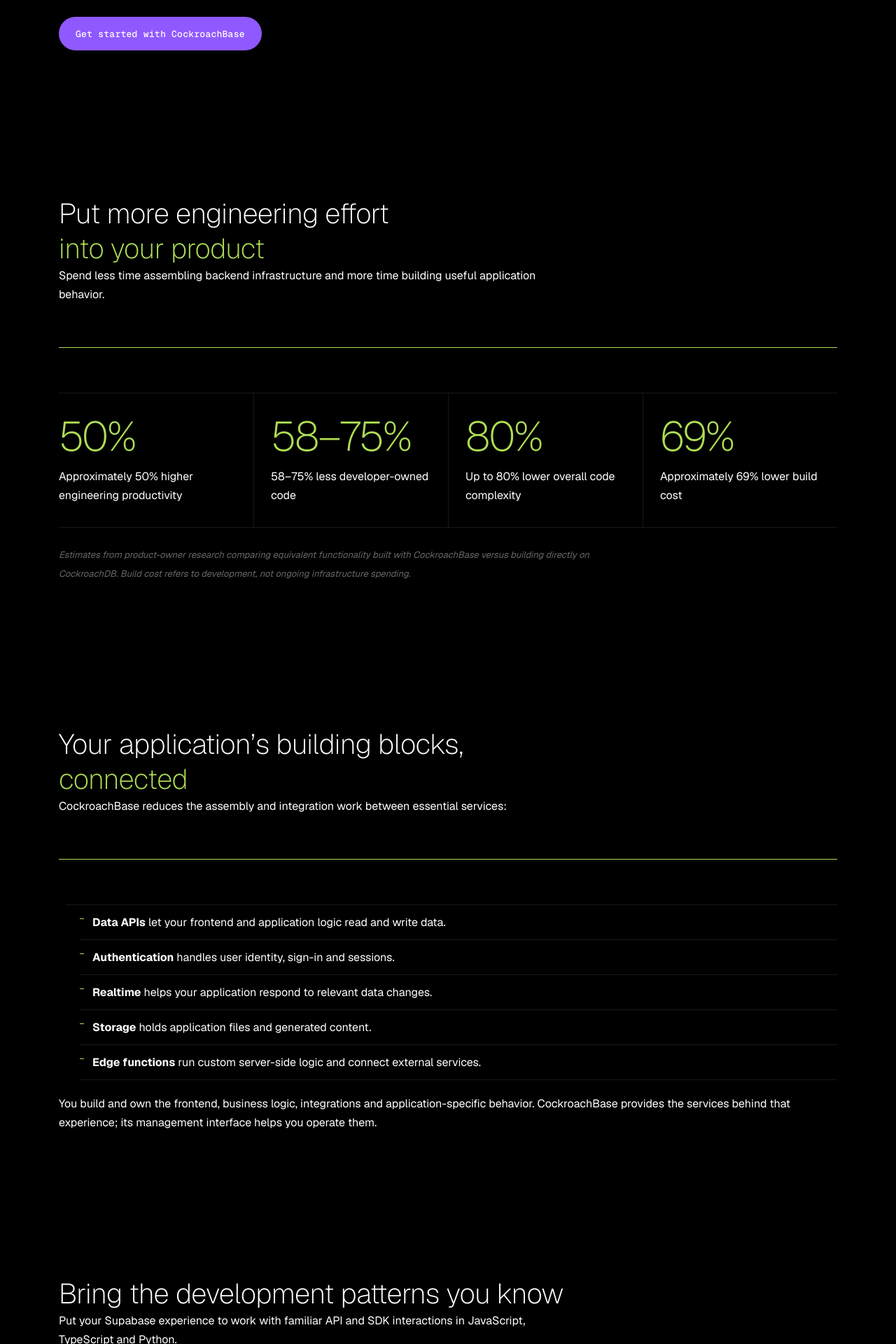
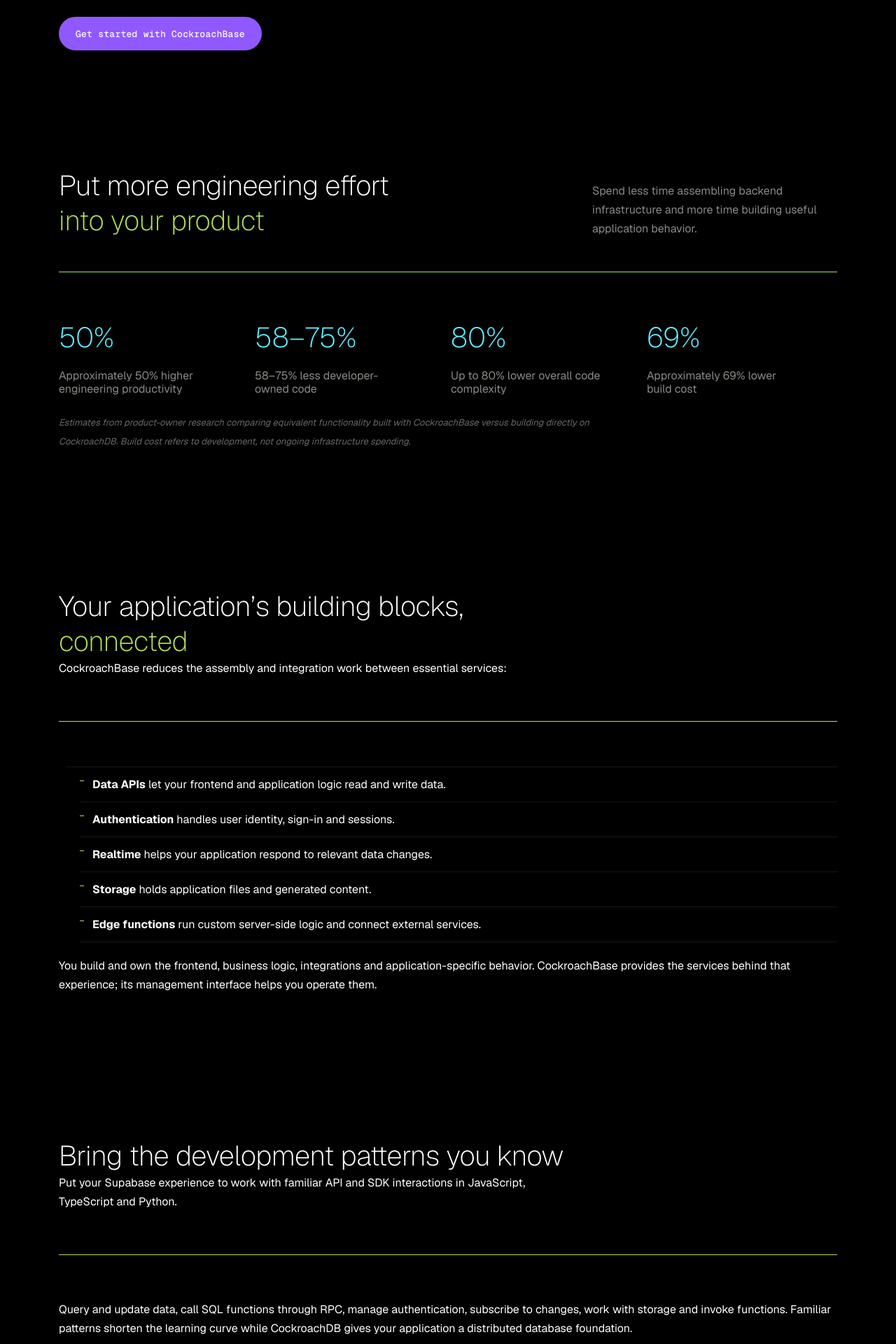
Before and after one commit to aseriy/cockroachbase, an MkDocs documentation site: the page built from docs/index.md, in a window 1280 px wide. Shown: the part 607-2527 px from the top of the page at 70% size. Built offline with MkDocs 1.6.1 and Material for MkDocs 9.7.7, drawn with Linux system fonts in a browser that asks for light colours.

Commit message:
Fix the 'Put more engineering effort into your product' formatting

```diff
--- a/docs/stylesheets/extra.css
+++ b/docs/stylesheets/extra.css
@@ -240,35 +240,54 @@ body {
   background: var(--continuum-color-bio-green);
 }
 
+.landing-section:has(.landing-stats) {
+  padding: 72px 0;
+}
+
+.landing-section:has(.landing-stats) .landing-heading {
+  display: flex;
+  flex-direction: column;
+  gap: 40px;
+  border-bottom: 0;
+  padding-bottom: 0;
+  margin-bottom: 0;
+}
+
+.landing-section:has(.landing-stats) .landing-heading p {
+  max-width: none;
+  margin: 0;
+  color: var(--continuum-color-flexible-content-body);
+}
+
 .landing-stats {
   display: grid;
-  grid-template-columns: repeat(4, 1fr);
-  border-top: 1px solid var(--landing-line-soft);
+  grid-template-columns: minmax(0, 1fr);
+  column-gap: 8px;
+  margin-top: 48px;
+  padding-top: 48px;
+  border-top: 1px solid var(--continuum-color-bio-green);
 }
 
 .landing-stat {
-  padding: 32px 24px 32px 0;
-  border-bottom: 1px solid var(--landing-line-soft);
-}
-
-.landing-stat + .landing-stat {
-  padding-left: 24px;
-  border-left: 1px solid var(--landing-line-soft);
+  display: flex;
+  flex-direction: column;
+  gap: 20px;
+  padding: 20px 0 0;
 }
 
 .landing-stat__value {
-  font-size: clamp(44px, 4.6vw, 64px);
+  font-size: 40px;
   font-weight: 200;
-  letter-spacing: -0.04em;
-  line-height: 1;
-  color: var(--continuum-color-bio-green);
+  line-height: 50px;
+  color: var(--continuum-color-sci-fi-blue);
 }
 
 .landing-stat__label {
-  margin-top: 14px;
+  width: 80%;
   font-size: 16px;
-  line-height: 27px;
-  color: var(--continuum-color-clarity-white);
+  line-height: 19px;
+  color: var(--continuum-color-flexible-content-body);
+  white-space: pre-wrap;
 }
 
 .landing-cards {
@@ -447,19 +466,40 @@ body {
   color: var(--continuum-color-clarity-white);
 }
 
+@media (min-width: 768px) {
+  .landing-stats {
+    grid-template-columns: repeat(2, minmax(0, 1fr));
+  }
+}
+
+@media (min-width: 1000px) {
+  .landing-section:has(.landing-stats) .landing-heading {
+    flex-direction: row;
+    justify-content: space-between;
+    align-items: flex-end;
+    gap: 48px;
+  }
+
+  .landing-section:has(.landing-stats) .landing-heading h2 {
+    max-width: 540px;
+  }
+
+  .landing-section:has(.landing-stats) .landing-heading p {
+    width: 350px;
+    flex-shrink: 0;
+  }
+}
+
+@media (min-width: 1120px) {
+  .landing-stats {
+    grid-template-columns: repeat(4, minmax(0, 1fr));
+  }
+}
+
 @media (max-width: 1023px) {
   .landing-cards {
     grid-template-columns: 1fr;
     gap: 40px;
-  }
-
-  .landing-stats {
-    grid-template-columns: 1fr 1fr;
-  }
-
-  .landing-stat:nth-child(3) {
-    padding-left: 0;
-    border-left: none;
   }
 
   .landing-tabs__panel {
@@ -469,15 +509,6 @@ body {
 }
 
 @media (max-width: 760px) {
-  .landing-stats {
-    grid-template-columns: 1fr;
-  }
-
-  .landing-stat + .landing-stat {
-    padding-left: 0;
-    border-left: none;
-  }
-
   .landing-tabs__label {
     display: none;
   }
```
